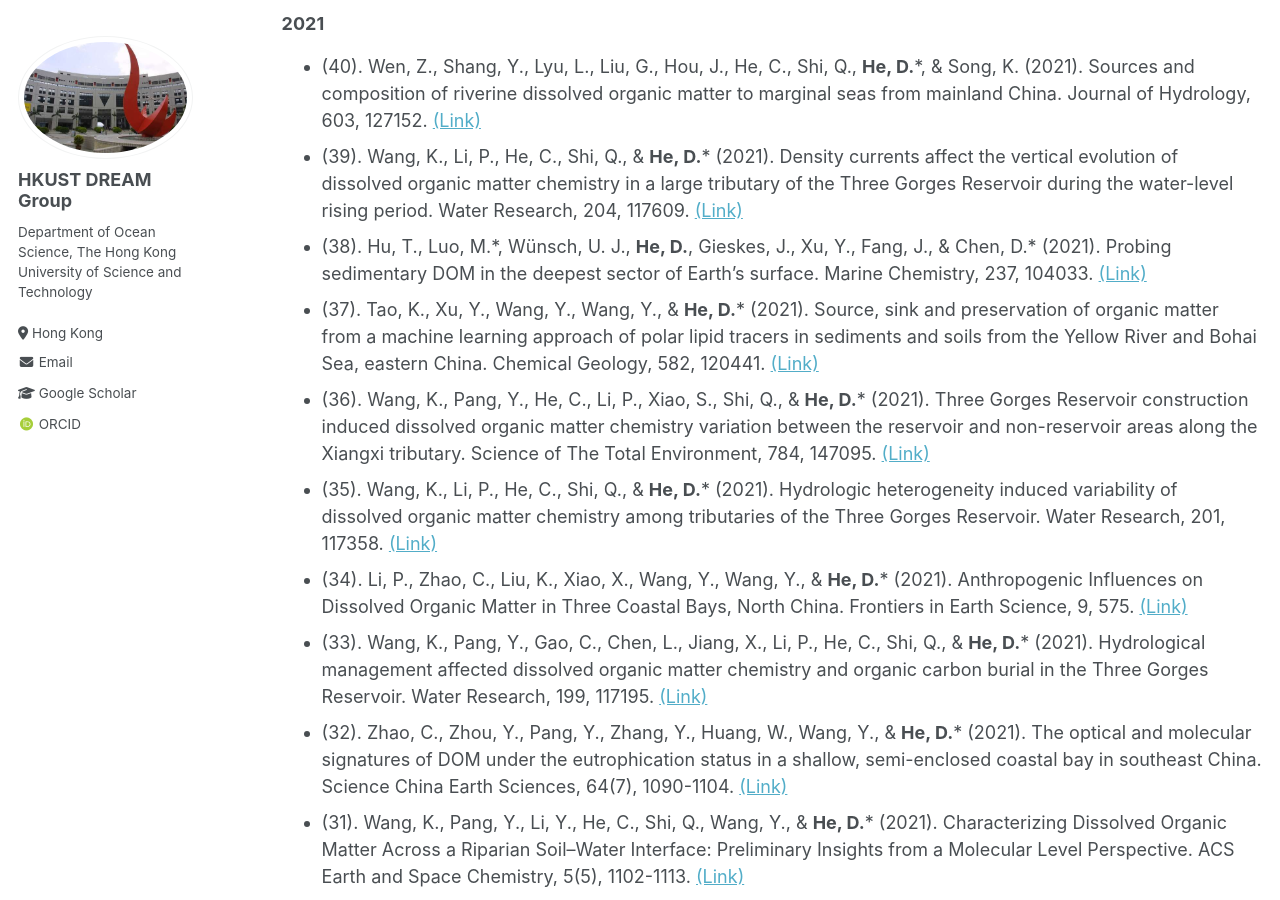
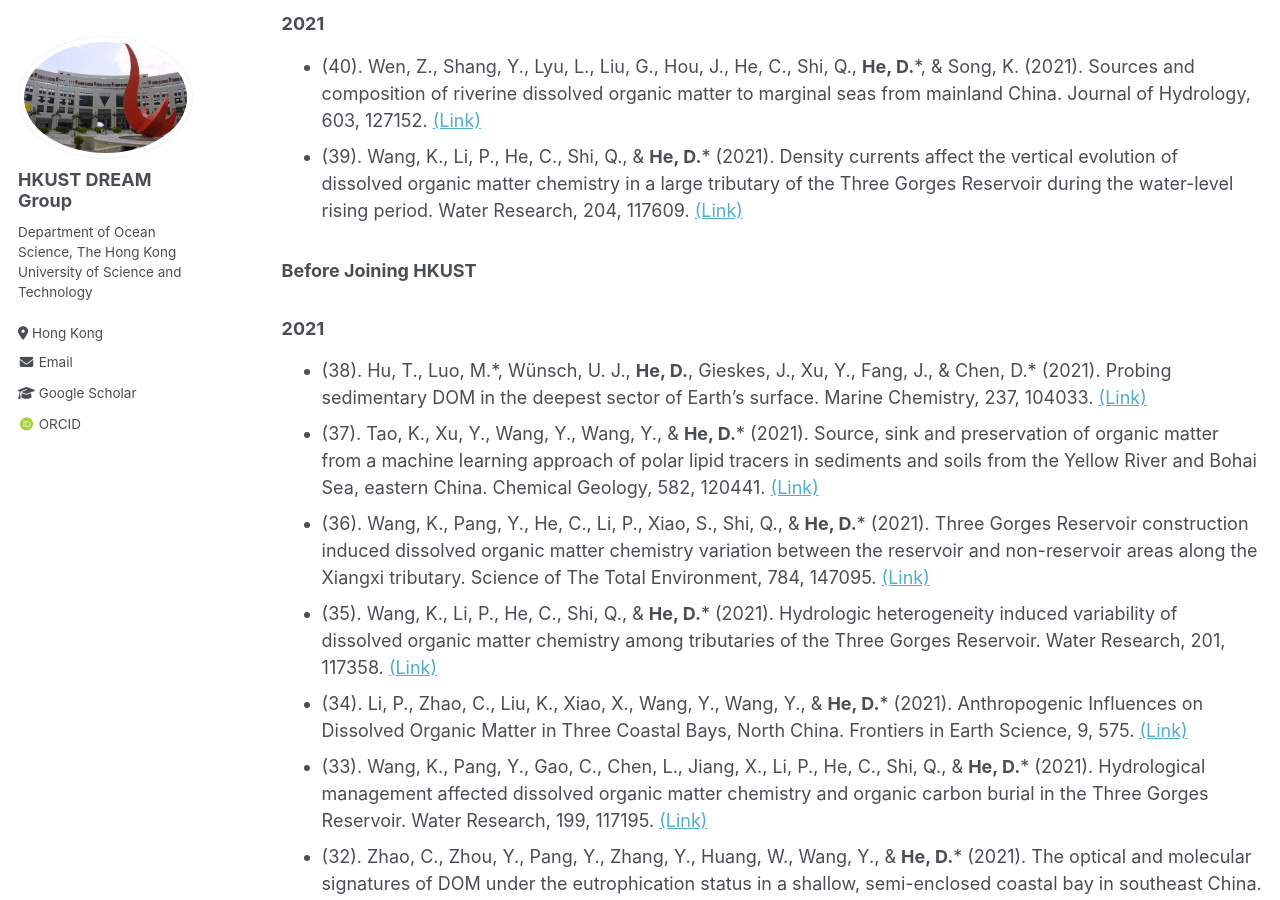
Before and after one commit to hkustDingHe/hkustDingHe.github.io, a Jekyll site: the page built from _pages/publications.md, in a window 1280 px wide and 900 px high, scrolled down 3731 px. Built offline with Jekyll 4.4.1, drawn with Linux system fonts in a browser that asks for light colours; some web fonts are replaced.

Commit message:
Update publications.md

```diff
--- a/_pages/publications.md
+++ b/_pages/publications.md
@@ -53,6 +53,9 @@ author_profile: true
 ### 2021
 - (40). Wen, Z., Shang, Y., Lyu, L., Liu, G., Hou, J., He, C., Shi, Q., **He, D.***, & Song, K. (2021). Sources and composition of riverine dissolved organic matter to marginal seas from mainland China. Journal of Hydrology, 603, 127152. [(Link)](https://www.sciencedirect.com/science/article/pii/S0022169421012026 )
 - (39). Wang, K., Li, P., He, C., Shi, Q., & **He, D.*** (2021). Density currents affect the vertical evolution of dissolved organic matter chemistry in a large tributary of the Three Gorges Reservoir during the water-level rising period. Water Research, 204, 117609. [(Link)](https://www.sciencedirect.com/science/article/pii/S0043135421008046 )
+
+### Before Joining HKUST
+### 2021
 - (38). Hu, T., Luo, M.\*, Wünsch, U. J., **He, D.**, Gieskes, J., Xu, Y., Fang, J., & Chen, D.\* (2021). Probing sedimentary DOM in the deepest sector of Earth's surface. Marine Chemistry, 237, 104033. [(Link)](https://www.sciencedirect.com/science/article/pii/S0304420321001183 )
 - (37). Tao, K., Xu, Y., Wang, Y., Wang, Y., & **He, D.*** (2021). Source, sink and preservation of organic matter from a machine learning approach of polar lipid tracers in sediments and soils from the Yellow River and Bohai Sea, eastern China. Chemical Geology, 582, 120441. [(Link)](https://www.sciencedirect.com/science/article/pii/S0009254121003843 )
 - (36). Wang, K., Pang, Y., He, C., Li, P., Xiao, S., Shi, Q., & **He, D.*** (2021). Three Gorges Reservoir construction induced dissolved organic matter chemistry variation between the reservoir and non-reservoir areas along the Xiangxi tributary. Science of The Total Environment, 784, 147095. [(Link)](https://www.sciencedirect.com/science/article/pii/S0048969721021653 )
```
